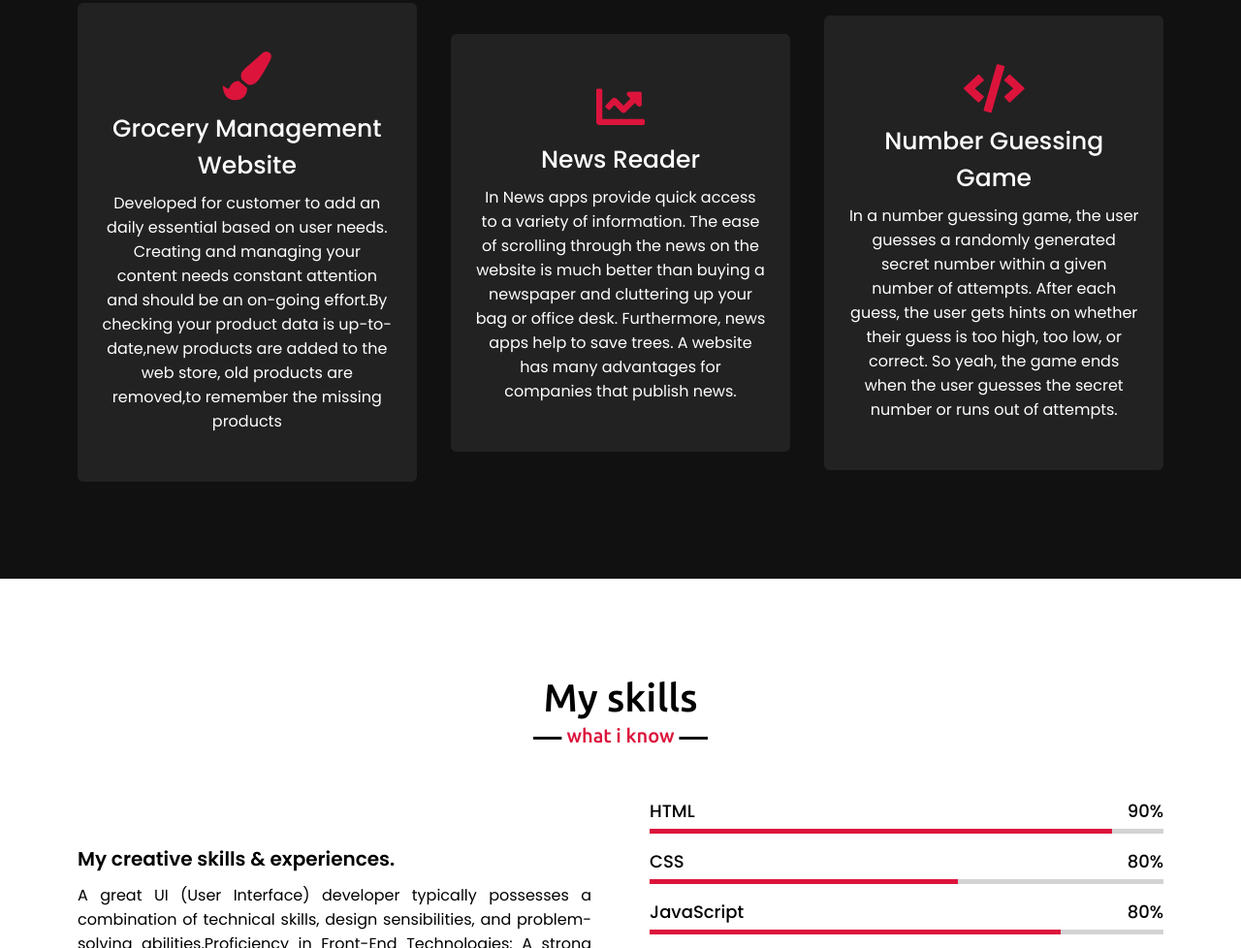
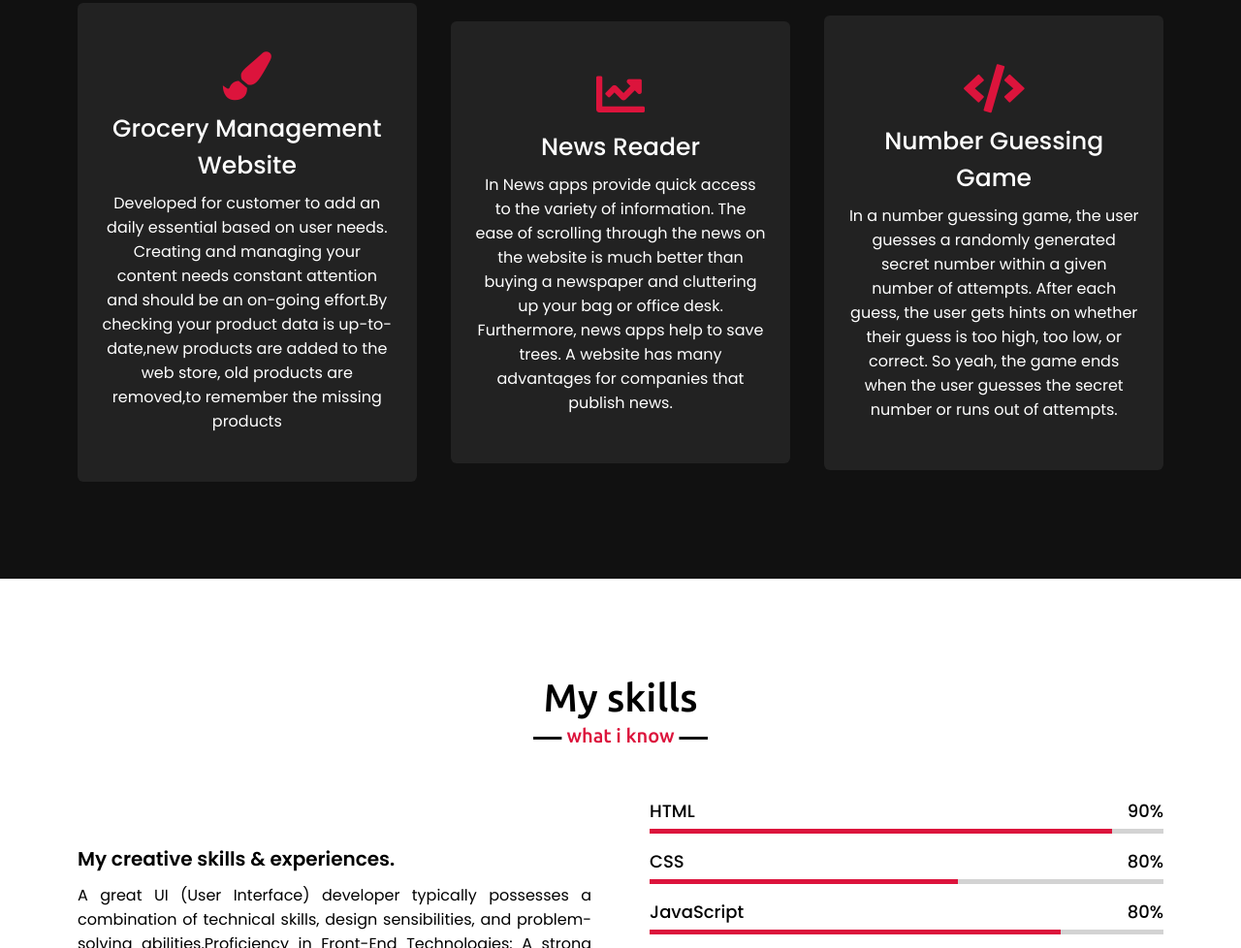
Before and after one commit to bkm104518/git-test, a plain HTML site: page index.html in a window 1280 px wide. Shown: the part 1756-2734 px from the top of the page at 97% size. Drawn offline with nearby package versions, Linux system fonts and the light colour scheme.

Commit message:
fourth commit

```diff
--- a/index.html
+++ b/index.html
@@ -80,7 +80,7 @@ In my TATAPLAY project developed and maintained robust middleware components for
                     <div class="box">
                         <i class="fas fa-chart-line"></i>
                         <div class="text">News Reader</div>
-                        <p>In News apps provide quick access to a variety of information. The ease of scrolling through the news on the website is much better than buying a newspaper and cluttering up your bag or office desk. Furthermore, news apps help to save trees. A website has many advantages for companies that publish news.</p>
+                        <p>In News apps provide quick access to the variety of information. The ease of scrolling through the news on the website is much better than buying a newspaper and cluttering up your bag or office desk. Furthermore, news apps help to save trees. A website has many advantages for companies that publish news.</p>
                     </div>
                 </div>
                 <div class="card">
```
